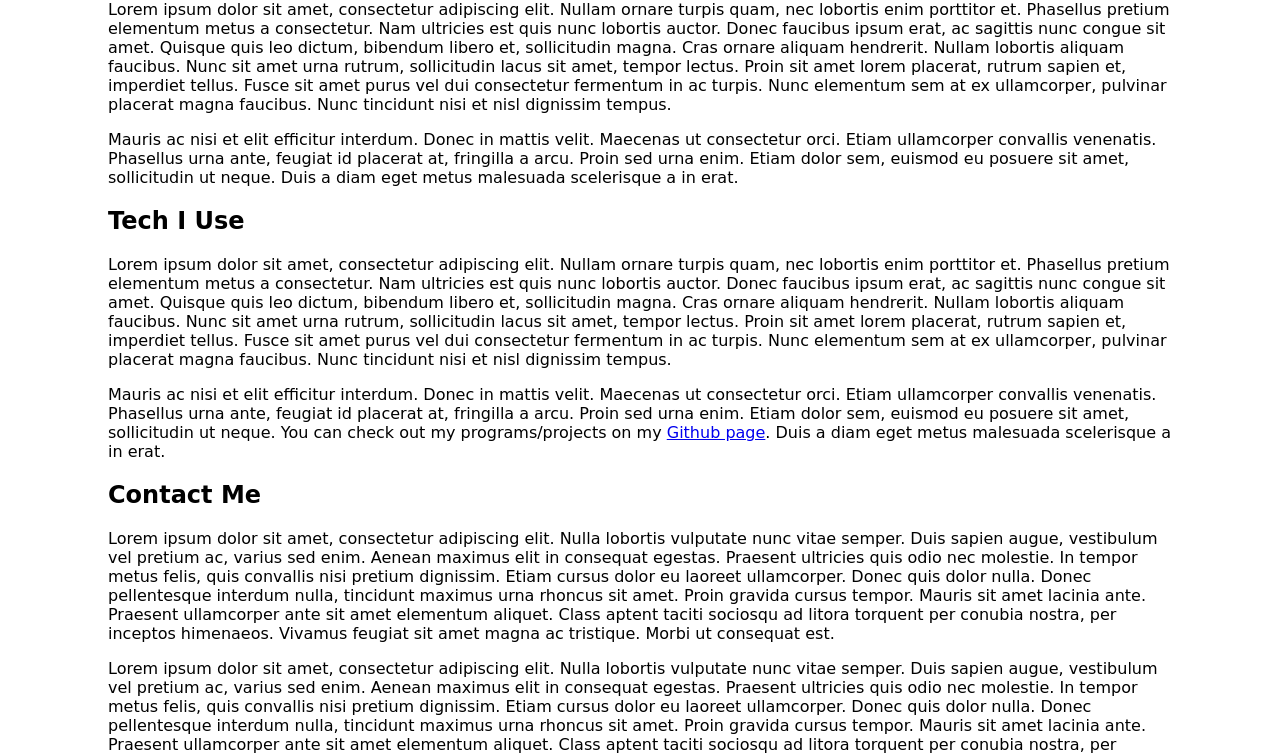
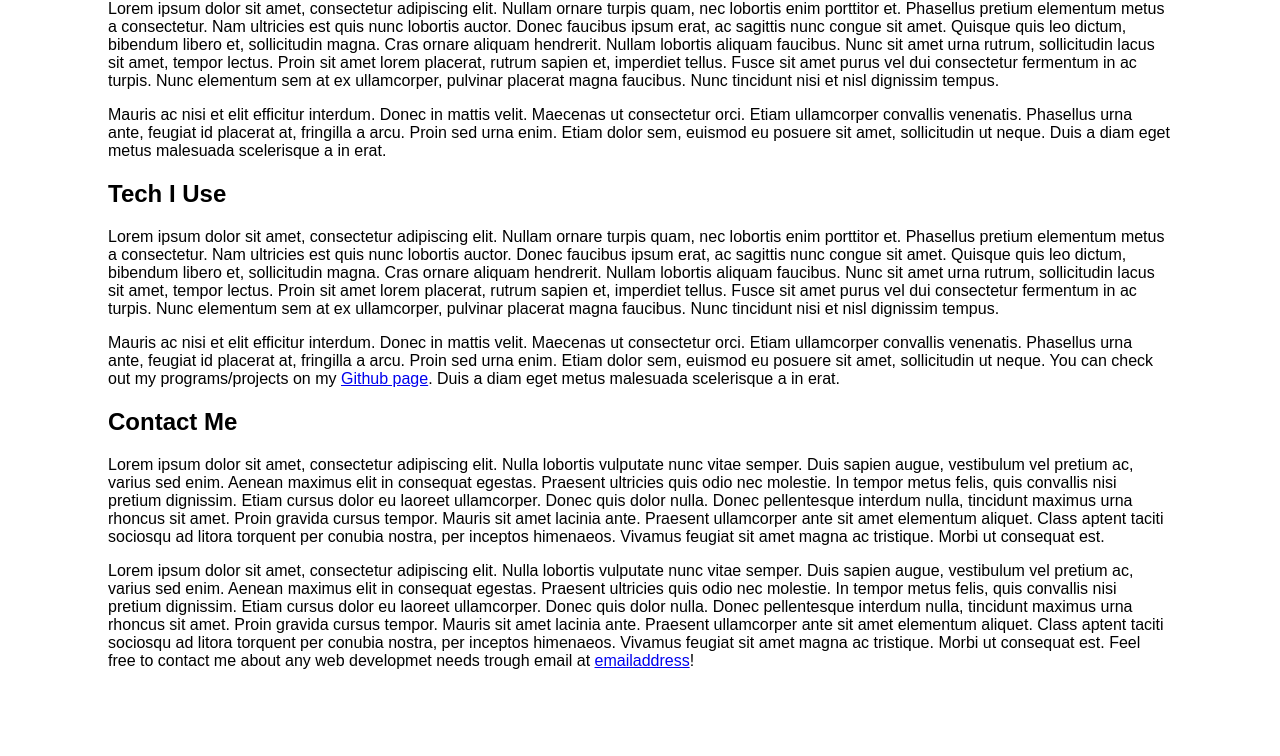
Before and after one commit to hydeiablakey/personal_website, a plain HTML site: page index.html in a window 1280 px wide. Shown: the part 386-1142 px from the top of the page. After the commit the page ends 1072 px from the top, so only its background shows below. Drawn offline with Linux system fonts and the light colour scheme.

Commit message:
Add fallback fonts

```diff
--- a/style.css
+++ b/style.css
@@ -1,5 +1,5 @@
 *{
-	font-family: 'Germania One', cursive;
+	font-family: 'Germania One', 'Arial','Helvetica', cursive;
 }
 
 h1{
```
